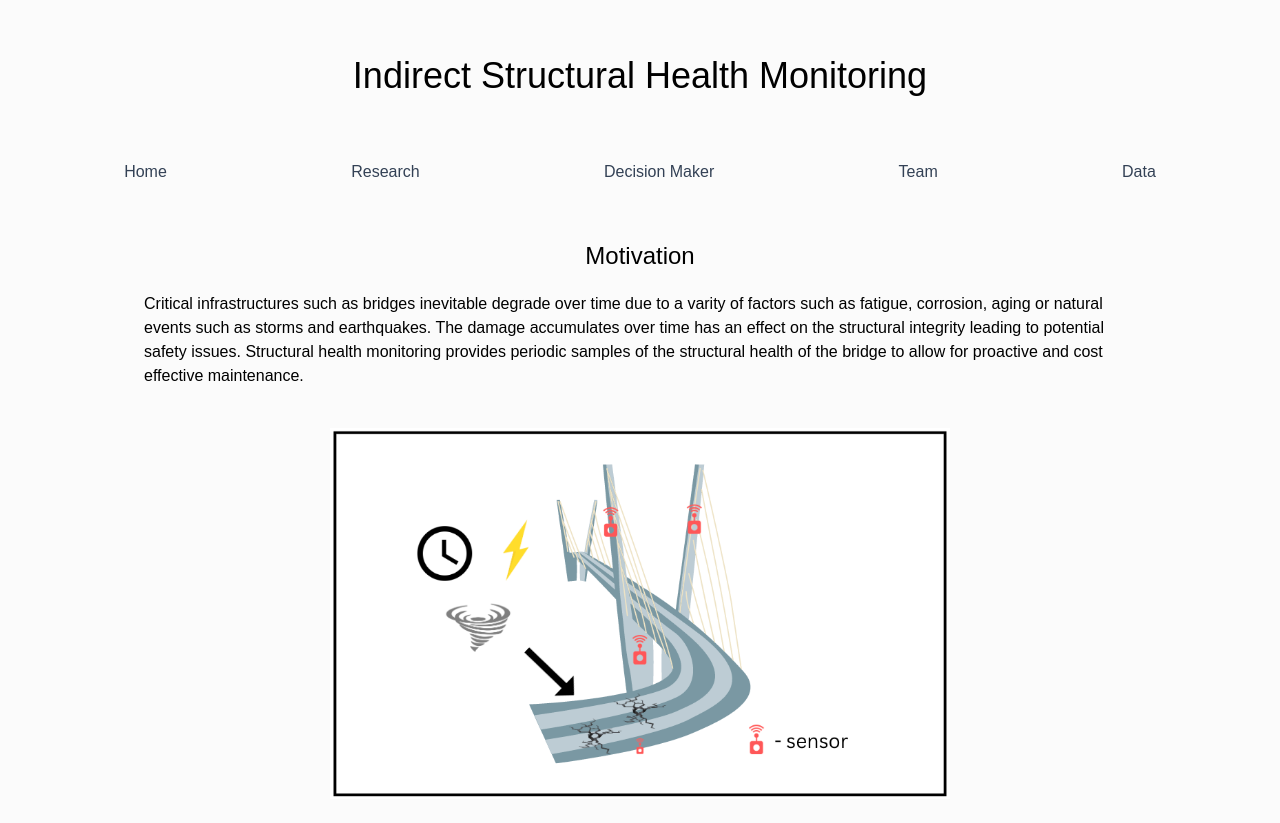
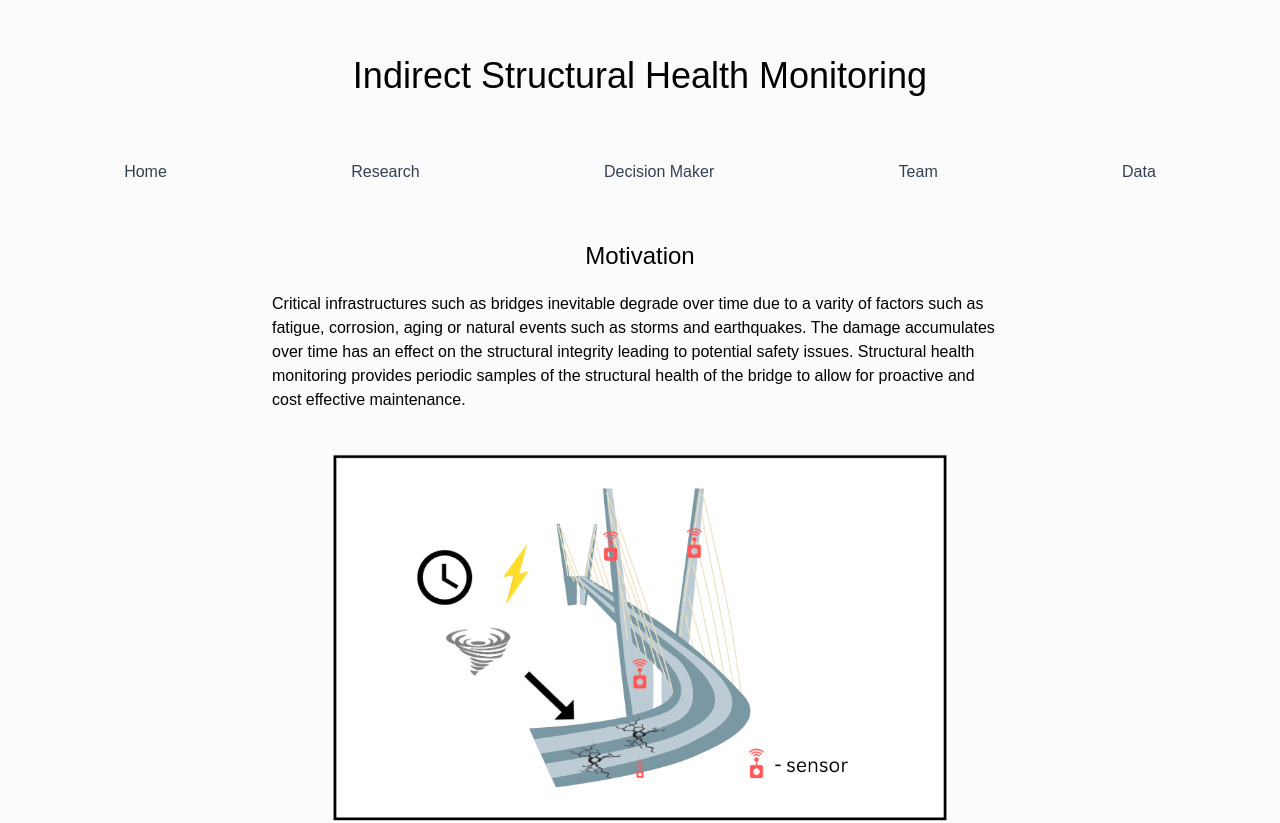
Before and after one commit to MiLinny/ishm, a Next.js app: page /research in a window 1280 px wide. Shown: the top 823 px of the page. Built offline with nearby package versions, Linux system fonts and the light colour scheme.

Commit message:
Last update

```diff
--- a/src/components/skeleton.tsx
+++ b/src/components/skeleton.tsx
@@ -15,7 +15,7 @@ export default function Skeleton({children}: {children: ReactNode}) {
                 {/* <link rel="icon" href="/favicon.ico" /> */}
             </Head>
             <Header/>
-            <main className='flex flex-col items-center mx-auto pt-12 px-10 sm:px-36'>
+            <main className='flex flex-col items-center mx-auto pt-12 px-10 sm:px-36 w-4/5 '>
                 {children}
             </main>
         </>
```
Also changed, not shown: 1 other file (tests, documents, lock files or other folders).
